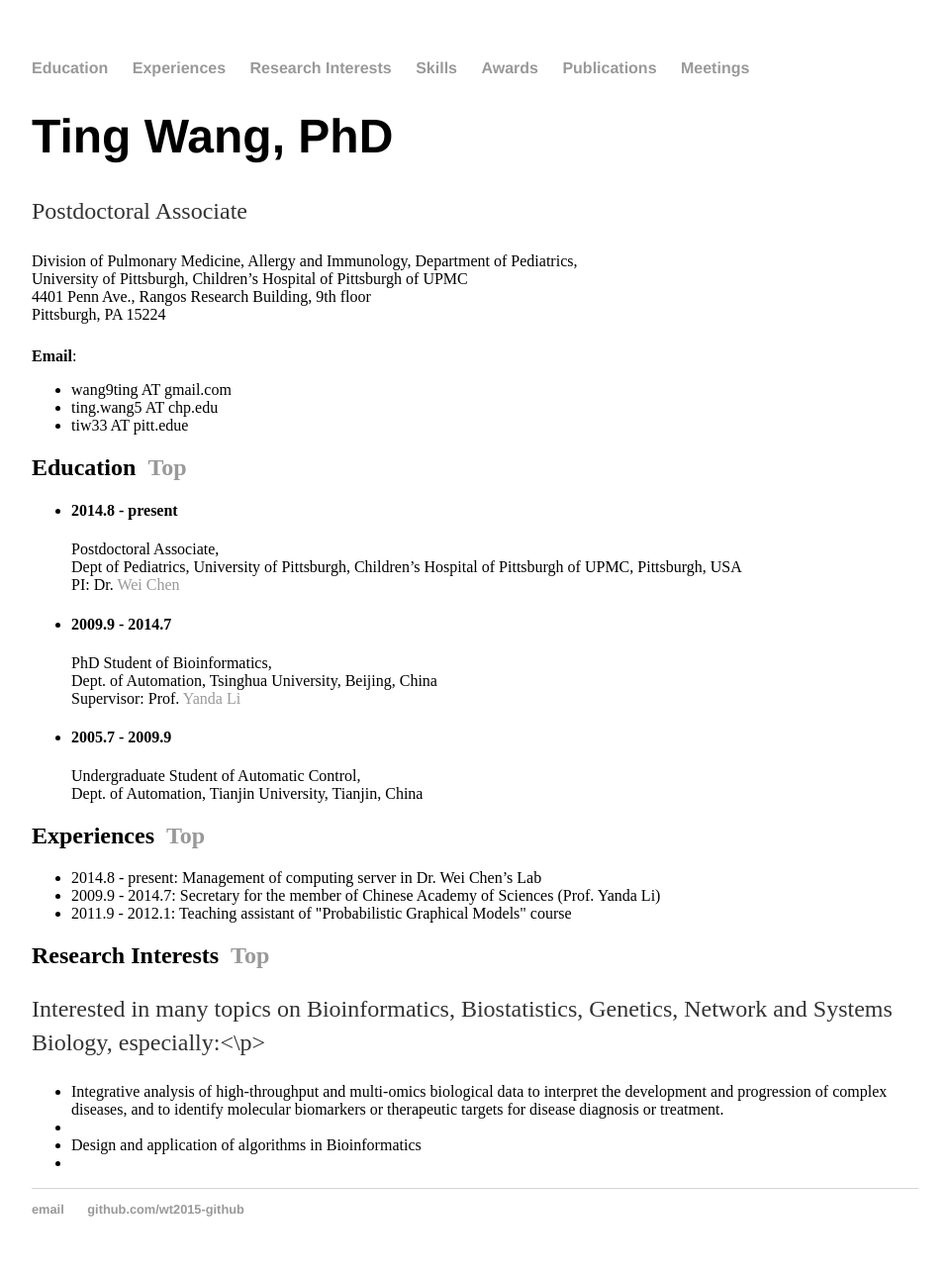
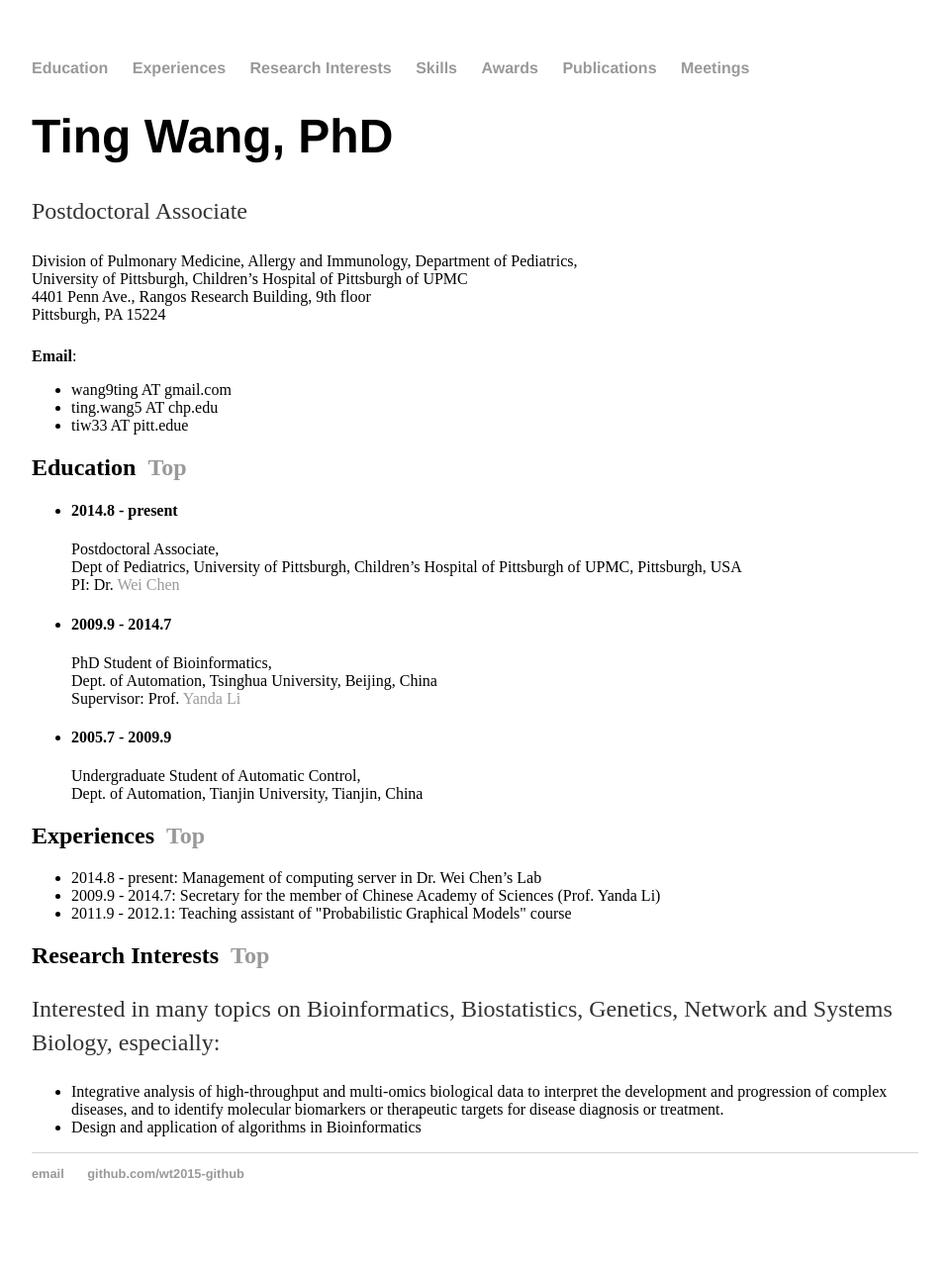
Before and after one commit to wt2015-github/wt2015-github.github.io, a Jekyll site: the page built from index.html, in a window 1280 px wide. Shown: the whole page at 99% size, without its empty margins (160-1119 px from the left). Built offline with Jekyll 4.4.1, drawn with Linux system fonts in a browser that asks for light colours; after the commit the page ends 1253 px from its top, so only the background shows below that.

```diff
--- a/index.html
+++ b/index.html
@@ -51,10 +51,10 @@ title: Ting Wang, PhD
 	<div>
 		<a name="researchInterests"></a>
 		<h2>Research Interests&nbsp;&nbsp;<a href="#top" >Top</a></h2>
-		<p>Interested in many topics on Bioinformatics, Biostatistics, Genetics, Network and Systems Biology, especially:<\p>
+		<p>Interested in many topics on Bioinformatics, Biostatistics, Genetics, Network and Systems Biology, especially:</p>
 		<ul>
-			<li>Integrative analysis of high-throughput and multi-omics biological data to interpret the development and progression of complex diseases, and to identify molecular biomarkers or therapeutic targets for disease diagnosis or treatment.<li/>
-			<li>Design and application of algorithms in Bioinformatics<li/>
+			<li>Integrative analysis of high-throughput and multi-omics biological data to interpret the development and progression of complex diseases, and to identify molecular biomarkers or therapeutic targets for disease diagnosis or treatment.</li>
+			<li>Design and application of algorithms in Bioinformatics</li>
 		</ul>
 	</div>
 </div><!-- /.blurb -->
```
